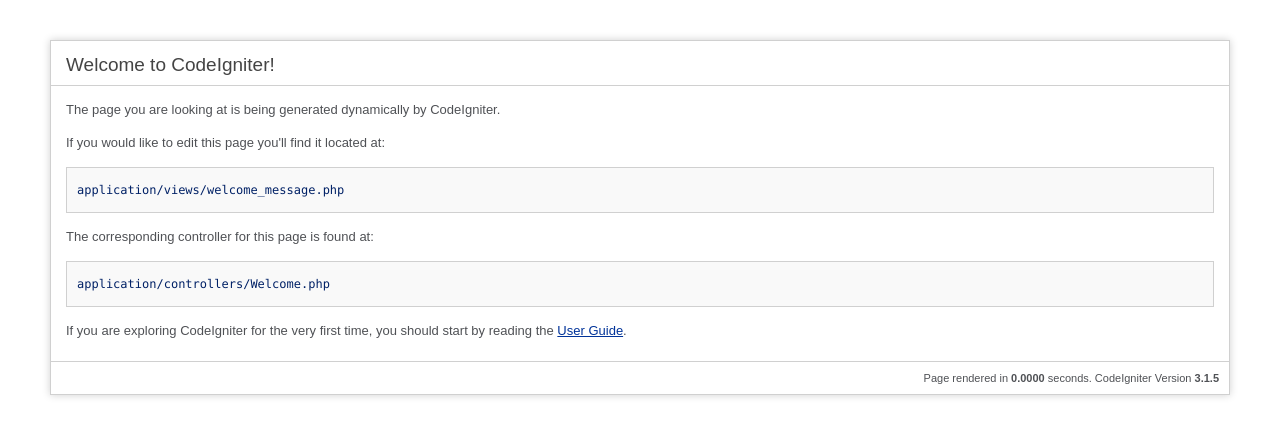
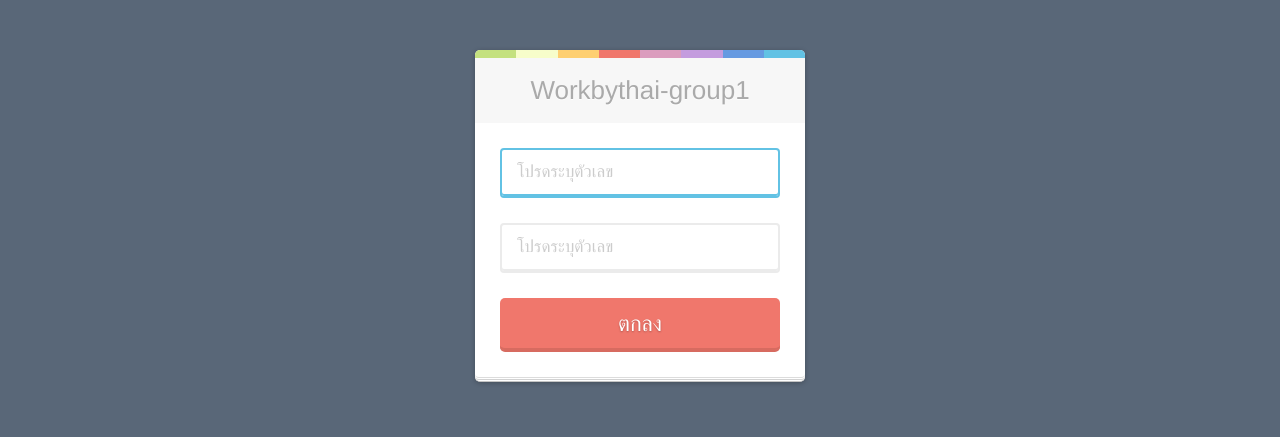
Before and after one commit to pennicilin/workbythai-group1, a CodeIgniter app: page /database/ in a window 1280 px wide. Shown: the top 437 px of the page. Run offline with CodeIgniter, Linux system fonts and the light colour scheme.

Commit message:
New file View/form input

```diff
--- a/application/views/welcome_message.php
+++ b/application/views/welcome_message.php
@@ -1,89 +1,26 @@
 <?php
 defined('BASEPATH') OR exit('No direct script access allowed');
 ?><!DOCTYPE html>
-<html lang="en">
+<!DOCTYPE html>
+<!--[if lt IE 7]> <html class="lt-ie9 lt-ie8 lt-ie7" lang="en"> <![endif]-->
+<!--[if IE 7]> <html class="lt-ie9 lt-ie8" lang="en"> <![endif]-->
+<!--[if IE 8]> <html class="lt-ie9" lang="en"> <![endif]-->
+<!--[if gt IE 8]><!--> <html lang="en"> <!--<![endif]-->
 <head>
-	<meta charset="utf-8">
-	<title>Welcome to CodeIgniter</title>
-
-	<style type="text/css">
-
-	::selection { background-color: #E13300; color: white; }
-	::-moz-selection { background-color: #E13300; color: white; }
-
-	body {
-		background-color: #fff;
-		margin: 40px;
-		font: 13px/20px normal Helvetica, Arial, sans-serif;
-		color: #4F5155;
-	}
-
-	a {
-		color: #003399;
-		background-color: transparent;
-		font-weight: normal;
-	}
-
-	h1 {
-		color: #444;
-		background-color: transparent;
-		border-bottom: 1px solid #D0D0D0;
-		font-size: 19px;
-		font-weight: normal;
-		margin: 0 0 14px 0;
-		padding: 14px 15px 10px 15px;
-	}
-
-	code {
-		font-family: Consolas, Monaco, Courier New, Courier, monospace;
-		font-size: 12px;
-		background-color: #f9f9f9;
-		border: 1px solid #D0D0D0;
-		color: #002166;
-		display: block;
-		margin: 14px 0 14px 0;
-		padding: 12px 10px 12px 10px;
-	}
-
-	#body {
-		margin: 0 15px 0 15px;
-	}
-
-	p.footer {
-		text-align: right;
-		font-size: 11px;
-		border-top: 1px solid #D0D0D0;
-		line-height: 32px;
-		padding: 0 10px 0 10px;
-		margin: 20px 0 0 0;
-	}
-
-	#container {
-		margin: 10px;
-		border: 1px solid #D0D0D0;
-		box-shadow: 0 0 8px #D0D0D0;
-	}
-	</style>
+  <meta charset="utf-8">
+  <meta http-equiv="X-UA-Compatible" content="IE=edge,chrome=1">
+	<title>Workbythai-group1</title>
+  <link rel="stylesheet" href="css/style.css">
+  <!--[if lt IE 9]><script src="//html5shim.googlecode.com/svn/trunk/html5.js"></script><![endif]-->
 </head>
 <body>
+  <form class="sign-up">
+    <h1 class="sign-up-title">Workbythai-group1</h1>
+    <input type="text" class="sign-up-input" placeholder="โปรดระบุตัวเลข" autofocus onkeypress='return event.charCode >= 48 && event.charCode <= 57'>
+    <input type="password" class="sign-up-input" placeholder="โปรดระบุตัวเลข" onkeypress='return event.charCode >= 48 && event.charCode <= 57'>
+    <input type="submit" value="ตกลง" class="sign-up-button">
+  </form>
 
-<div id="container">
-	<h1>Welcome to CodeIgniter!</h1>
-
-	<div id="body">
-		<p>The page you are looking at is being generated dynamically by CodeIgniter.</p>
-
-		<p>If you would like to edit this page you'll find it located at:</p>
-		<code>application/views/welcome_message.php</code>
-
-		<p>The corresponding controller for this page is found at:</p>
-		<code>application/controllers/Welcome.php</code>
-
-		<p>If you are exploring CodeIgniter for the very first time, you should start by reading the <a href="user_guide/">User Guide</a>.</p>
-	</div>
-
-	<p class="footer">Page rendered in <strong>{elapsed_time}</strong> seconds. <?php echo  (ENVIRONMENT === 'development') ?  'CodeIgniter Version <strong>' . CI_VERSION . '</strong>' : '' ?></p>
-</div>
 
 </body>
 </html>
--- /dev/null
+++ b/css/style.css
@@ -0,0 +1,246 @@
+html, body, div, span, applet, object, iframe,
+h1, h2, h3, h4, h5, h6, p, blockquote, pre,
+a, abbr, acronym, address, big, cite, code,
+del, dfn, em, img, ins, kbd, q, s, samp,
+small, strike, strong, sub, sup, tt, var,
+b, u, i, center,
+dl, dt, dd, ol, ul, li,
+fieldset, form, label, legend,
+table, caption, tbody, tfoot, thead, tr, th, td,
+article, aside, canvas, details, embed,
+figure, figcaption, footer, header, hgroup,
+menu, nav, output, ruby, section, summary,
+time, mark, audio, video {
+  margin: 0;
+  padding: 0;
+  border: 0;
+  font-size: 100%;
+  font: inherit;
+  vertical-align: baseline;
+}
+
+article, aside, details, figcaption, figure,
+footer, header, hgroup, menu, nav, section {
+  display: block;
+}
+
+body {
+  line-height: 1;
+}
+
+ol, ul {
+  list-style: none;
+}
+
+blockquote, q {
+  quotes: none;
+}
+
+blockquote:before, blockquote:after,
+q:before, q:after {
+  content: '';
+  content: none;
+}
+
+table {
+  border-collapse: collapse;
+  border-spacing: 0;
+}
+
+.about {
+  margin: 70px auto 40px;
+  padding: 8px;
+  width: 260px;
+  font: 10px/18px 'Lucida Grande', Arial, sans-serif;
+  color: #666;
+  text-align: center;
+  text-shadow: 0 1px rgba(255, 255, 255, 0.25);
+  background: #eee;
+  background: rgba(250, 250, 250, 0.8);
+  border-radius: 4px;
+  background-image: -webkit-linear-gradient(top, rgba(0, 0, 0, 0), rgba(0, 0, 0, 0.1));
+  background-image: -moz-linear-gradient(top, rgba(0, 0, 0, 0), rgba(0, 0, 0, 0.1));
+  background-image: -o-linear-gradient(top, rgba(0, 0, 0, 0), rgba(0, 0, 0, 0.1));
+  background-image: linear-gradient(to bottom, rgba(0, 0, 0, 0), rgba(0, 0, 0, 0.1));
+  -webkit-box-shadow: inset 0 1px rgba(255, 255, 255, 0.3), inset 0 0 0 1px rgba(255, 255, 255, 0.1), 0 0 6px rgba(0, 0, 0, 0.2);
+  box-shadow: inset 0 1px rgba(255, 255, 255, 0.3), inset 0 0 0 1px rgba(255, 255, 255, 0.1), 0 0 6px rgba(0, 0, 0, 0.2);
+}
+.about a {
+  color: #333;
+  text-decoration: none;
+  border-radius: 2px;
+  -webkit-transition: background 0.1s;
+  -moz-transition: background 0.1s;
+  -o-transition: background 0.1s;
+  transition: background 0.1s;
+}
+.about a:hover {
+  text-decoration: none;
+  background: #fafafa;
+  background: rgba(255, 255, 255, 0.7);
+}
+
+.about-links {
+  height: 30px;
+}
+.about-links > a {
+  float: left;
+  width: 50%;
+  line-height: 30px;
+  font-size: 12px;
+}
+
+.about-author {
+  margin-top: 5px;
+}
+.about-author > a {
+  padding: 1px 3px;
+  margin: 0 -1px;
+}
+
+/*
+ * Copyright (c) 2013 Thibaut Courouble
+ * http://www.cssflow.com
+ *
+ * Licensed under the MIT License:
+ * http://www.opensource.org/licenses/mit-license.php
+ */
+body {
+  font: 13px/20px 'Helvetica Neue', Helvetica, Arial, sans-serif;
+  color: #404040;
+  background: #596778;
+}
+
+.sign-up {
+  position: relative;
+  margin: 50px auto;
+  width: 280px;
+  padding: 33px 25px 29px;
+  background: white;
+  border-bottom: 1px solid #c4c4c4;
+  border-radius: 5px;
+  -webkit-box-shadow: 0 1px 5px rgba(0, 0, 0, 0.25);
+  box-shadow: 0 1px 5px rgba(0, 0, 0, 0.25);
+}
+.sign-up:before, .sign-up:after {
+  content: '';
+  position: absolute;
+  bottom: 1px;
+  left: 0;
+  right: 0;
+  height: 10px;
+  background: inherit;
+  border-bottom: 1px solid #d2d2d2;
+  border-radius: 4px;
+}
+.sign-up:after {
+  bottom: 3px;
+  border-color: #dcdcdc;
+}
+
+.sign-up-title {
+  margin: -25px -25px 25px;
+  padding: 15px 25px;
+  line-height: 35px;
+  font-size: 26px;
+  font-weight: 300;
+  color: #aaa;
+  text-align: center;
+  text-shadow: 0 1px rgba(255, 255, 255, 0.75);
+  background: #f7f7f7;
+}
+.sign-up-title:before {
+  content: '';
+  position: absolute;
+  top: 0;
+  left: 0;
+  right: 0;
+  height: 8px;
+  background: #c4e17f;
+  border-radius: 5px 5px 0 0;
+  background-image: -webkit-linear-gradient(left, #c4e17f, #c4e17f 12.5%, #f7fdca 12.5%, #f7fdca 25%, #fecf71 25%, #fecf71 37.5%, #f0776c 37.5%, #f0776c 50%, #db9dbe 50%, #db9dbe 62.5%, #c49cde 62.5%, #c49cde 75%, #669ae1 75%, #669ae1 87.5%, #62c2e4 87.5%, #62c2e4);
+  background-image: -moz-linear-gradient(left, #c4e17f, #c4e17f 12.5%, #f7fdca 12.5%, #f7fdca 25%, #fecf71 25%, #fecf71 37.5%, #f0776c 37.5%, #f0776c 50%, #db9dbe 50%, #db9dbe 62.5%, #c49cde 62.5%, #c49cde 75%, #669ae1 75%, #669ae1 87.5%, #62c2e4 87.5%, #62c2e4);
+  background-image: -o-linear-gradient(left, #c4e17f, #c4e17f 12.5%, #f7fdca 12.5%, #f7fdca 25%, #fecf71 25%, #fecf71 37.5%, #f0776c 37.5%, #f0776c 50%, #db9dbe 50%, #db9dbe 62.5%, #c49cde 62.5%, #c49cde 75%, #669ae1 75%, #669ae1 87.5%, #62c2e4 87.5%, #62c2e4);
+  background-image: linear-gradient(to right, #c4e17f, #c4e17f 12.5%, #f7fdca 12.5%, #f7fdca 25%, #fecf71 25%, #fecf71 37.5%, #f0776c 37.5%, #f0776c 50%, #db9dbe 50%, #db9dbe 62.5%, #c49cde 62.5%, #c49cde 75%, #669ae1 75%, #669ae1 87.5%, #62c2e4 87.5%, #62c2e4);
+}
+
+input {
+  font-family: inherit;
+  color: inherit;
+  -webkit-box-sizing: border-box;
+  -moz-box-sizing: border-box;
+  box-sizing: border-box;
+}
+
+.sign-up-input {
+  width: 100%;
+  height: 50px;
+  margin-bottom: 25px;
+  padding: 0 15px 2px;
+  font-size: 17px;
+  background: white;
+  border: 2px solid #ebebeb;
+  border-radius: 4px;
+  -webkit-box-shadow: inset 0 -2px #ebebeb;
+  box-shadow: inset 0 -2px #ebebeb;
+}
+.sign-up-input:focus {
+  border-color: #62c2e4;
+  outline: none;
+  -webkit-box-shadow: inset 0 -2px #62c2e4;
+  box-shadow: inset 0 -2px #62c2e4;
+}
+.lt-ie9 .sign-up-input {
+  line-height: 48px;
+}
+
+.sign-up-button {
+  position: relative;
+  vertical-align: top;
+  width: 100%;
+  height: 54px;
+  padding: 0;
+  font-size: 22px;
+  color: white;
+  text-align: center;
+  text-shadow: 0 1px 2px rgba(0, 0, 0, 0.25);
+  background: #f0776c;
+  border: 0;
+  border-bottom: 2px solid #d76b60;
+  border-radius: 5px;
+  cursor: pointer;
+  -webkit-box-shadow: inset 0 -2px #d76b60;
+  box-shadow: inset 0 -2px #d76b60;
+}
+.sign-up-button:active {
+  top: 1px;
+  outline: none;
+  -webkit-box-shadow: none;
+  box-shadow: none;
+}
+
+:-moz-placeholder {
+  color: #ccc;
+  font-weight: 300;
+}
+
+::-moz-placeholder {
+  color: #ccc;
+  opacity: 1;
+  font-weight: 300;
+}
+
+::-webkit-input-placeholder {
+  color: #ccc;
+  font-weight: 300;
+}
+
+:-ms-input-placeholder {
+  color: #ccc;
+  font-weight: 300;
+}
+
+::-moz-focus-inner {
+  border: 0;
+  padding: 0;
+}
--- /dev/null
+++ b/scss/style.scss
@@ -0,0 +1,134 @@
+@import '../../shared/mixins',
+        '../../shared/reset',
+        '../../shared/about-light';
+
+/*
+ * Copyright (c) 2013 Thibaut Courouble
+ * http://www.cssflow.com
+ *
+ * Licensed under the MIT License:
+ * http://www.opensource.org/licenses/mit-license.php
+ */
+
+body {
+  font: 13px/20px 'Helvetica Neue', Helvetica, Arial, sans-serif;
+  color: #404040;
+  background: #596778;
+}
+
+.sign-up {
+  position: relative;
+  margin: 50px auto;
+  width: 280px;
+  padding: 33px 25px 29px;
+  background: white;
+  border-bottom: 1px solid #c4c4c4;
+  border-radius: 5px;
+  @include box-shadow(0 1px 5px rgba(black, .25));
+
+  &:before, &:after {
+    content: '';
+    position: absolute;
+    bottom: 1px;
+    left: 0;
+    right: 0;
+    height: 10px;
+    background: inherit;
+    border-bottom: 1px solid #d2d2d2;
+    border-radius: 4px;
+  }
+
+  &:after {
+    bottom: 3px;
+    border-color: #dcdcdc;
+  }
+}
+
+.sign-up-title {
+  margin: -25px -25px 25px;
+  padding: 15px 25px;
+  line-height: 35px;
+  font-size: 26px;
+  font-weight: 300;
+  color: #aaa;
+  text-align: center;
+  text-shadow: 0 1px rgba(white, .75);
+  background: #f7f7f7;
+
+  &:before {
+    content: '';
+    position: absolute;
+    top: 0;
+    left: 0;
+    right: 0;
+    height: 8px;
+    background: #c4e17f;
+    border-radius: 5px 5px 0 0;
+    @include linear-gradient(left,
+                             #c4e17f, #c4e17f 12.5%,
+                             #f7fdca 12.5%, #f7fdca 25%,
+                             #fecf71 25%, #fecf71 37.5%,
+                             #f0776c 37.5%, #f0776c 50%,
+                             #db9dbe 50%, #db9dbe 62.5%,
+                             #c49cde 62.5%, #c49cde 75%,
+                             #669ae1 75%, #669ae1 87.5%,
+                             #62c2e4 87.5%, #62c2e4);
+  }
+}
+
+input {
+  font-family: inherit;
+  color: inherit;
+  @include box-sizing(border-box);
+}
+
+.sign-up-input {
+  width: 100%;
+  height: 50px;
+  margin-bottom: 25px;
+  padding: 0 15px 2px;
+  font-size: 17px;
+  background: white;
+  border: 2px solid #ebebeb;
+  border-radius: 4px;
+  @include box-shadow(inset 0 -2px #ebebeb);
+
+  &:focus {
+    border-color: #62c2e4;
+    outline: none;
+    @include box-shadow(inset 0 -2px #62c2e4);
+  }
+
+  .lt-ie9 & { line-height: 48px; }
+}
+
+.sign-up-button {
+  position: relative;
+  vertical-align: top;
+  width: 100%;
+  height: 54px;
+  padding: 0;
+  font-size: 22px;
+  color: white;
+  text-align: center;
+  text-shadow: 0 1px 2px rgba(black, .25);
+  background: #f0776c;
+  border: 0;
+  border-bottom: 2px solid #d76b60;
+  border-radius: 5px;
+  cursor: pointer;
+  @include box-shadow(inset 0 -2px #d76b60);
+
+  &:active {
+    top: 1px;
+    outline: none;
+    @include box-shadow(none);
+  }
+}
+
+:-moz-placeholder { color: #ccc; font-weight: 300; }
+::-moz-placeholder { color: #ccc; opacity: 1; font-weight: 300; }
+::-webkit-input-placeholder { color: #ccc; font-weight: 300; }
+:-ms-input-placeholder { color: #ccc; font-weight: 300; }
+
+::-moz-focus-inner { border: 0; padding: 0; }
```
Also changed, not shown: application/controllers/home.php (added, +10 -0 lines), application/views/index.php (added, +89 -0 lines).
